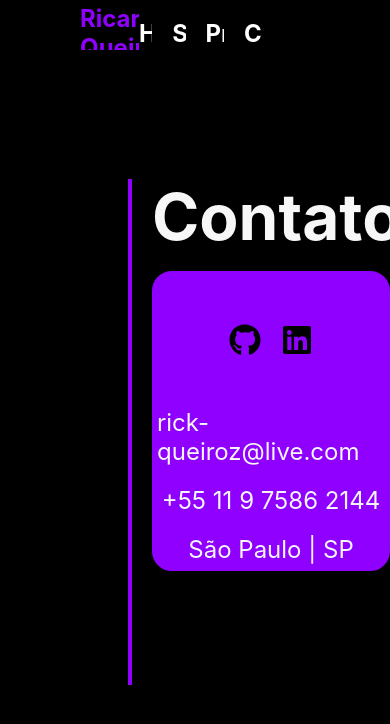
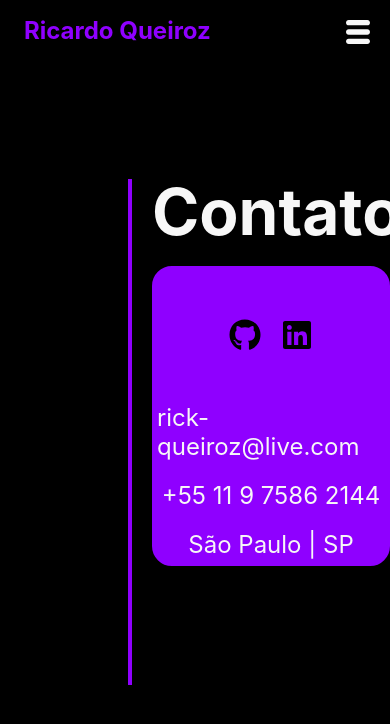
Before and after one commit to rickqueirozz/portfolio-react, a React (Vite) app: page /contato in a window 390 px wide. Shown: the top 724 px of the page. Built offline with nearby package versions, Linux system fonts and the light colour scheme.

Commit message:
feat:(Header)create mobile menu

```diff
--- a/src/components/Header/Header.module.css
+++ b/src/components/Header/Header.module.css
@@ -1,6 +1,6 @@
 .header {
   width: 100%;
-  height: 50px;
+  height: auto;
   color: white;
   display: flex;
   align-items: center;
@@ -18,15 +18,29 @@
   margin: 0;
 }
 
-.header nav {
-  display: flex;
-  gap: 4rem;
-  margin-right: 4rem;
+.menuHamburguer{
+  background: none;
+  border: none;
+  color: var(--white);
+  font-size: 2rem;
+  cursor: pointer;
+  padding-top: 5px;
+  display: none;
+  position: absolute;
+  top: 0.7rem;
+  right: 1rem;
+  z-index: 1001;
+
 }
 
-.header .navLinks {
+.menuHamburguer ul{
+  display: none;
+}
+
+.navLink{
   display: flex;
-  gap: 20px;
+  gap: 3rem;
+  margin-right: 4rem;
 }
 
 .header .link {
@@ -40,3 +54,42 @@
   color: var(--purple);
   cursor: pointer;
 }
+
+@media (max-width:900px){
+  .header{
+    padding-left: 1.5rem;
+  }
+  .navLink{
+    gap: 2rem;
+  }
+}
+
+@media (max-width:800px){
+  .menuHamburguer{
+    display: block;
+
+  }
+
+  .navLink{
+    position: fixed;
+    top: 0;
+    left: 0;
+    width: 100%;
+    height: 100vh;
+    background-color: var(--black);
+    display: flex;
+    flex-direction: column;
+    align-items: center;
+    justify-content: center;
+    z-index: 1000;
+    opacity: 0.9;
+    display: none;
+  }
+
+  .show .navLink{
+    display: flex;
+  }
+  .noShow{
+    display: none;
+  }
+}
--- a/src/components/Header/index.jsx
+++ b/src/components/Header/index.jsx
@@ -1,13 +1,27 @@
-import React from 'react';
+import React, { useState } from 'react';
 import { Link } from 'react-router-dom';
+import { TiThMenu } from 'react-icons/ti';
+import { IoCloseSharp } from 'react-icons/io5';
 import styles from './Header.module.css';
 
+
 const Header = () => {
+  const [open, setOpen] = useState(false);
+
+  const toogleMenu = (()=>{
+    setOpen(!open);
+  });
+
+
+
   return (
     <header className={styles.header}>
       <h1>Ricardo Queiroz</h1>
-      <nav>
-        <ul className={styles.navLinks}>
+      <button onClick={toogleMenu} className={styles.menuHamburguer}>
+        {open ? <IoCloseSharp/> :  <TiThMenu/>}
+      </button>
+      <nav className={open ? styles.show : styles.noShow}>
+        <ul className= {styles.navLink}>
           <li>
             <Link to="/" className={styles.link}>
               Home
@@ -19,12 +33,12 @@
             </Link>
           </li>
           <li>
-            <Link to="/projetos" className={styles.link}>
+            <Link to="/projetos" className={styles.link} >
               Projetos
             </Link>
           </li>
           <li>
-            <Link to="/contato" className={styles.link}>
+            <Link to="/contato" className={styles.link} >
               Contato
             </Link>
           </li>
```
